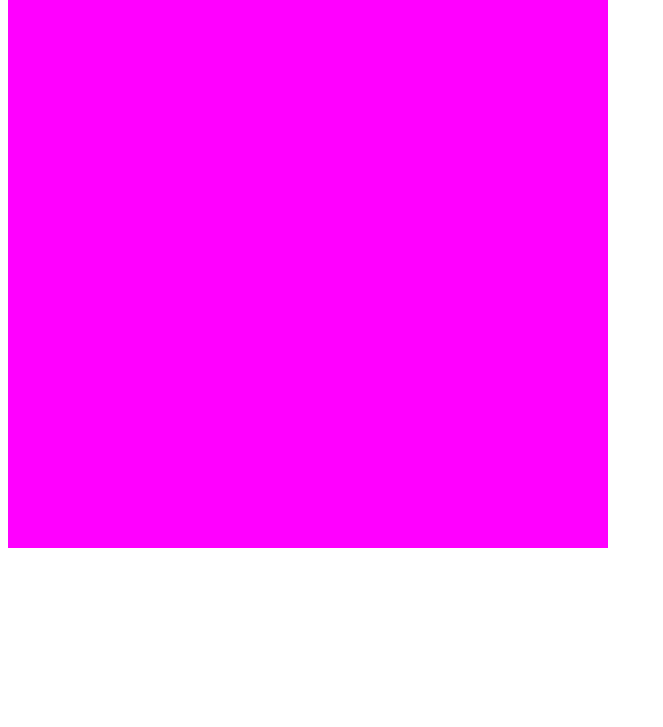
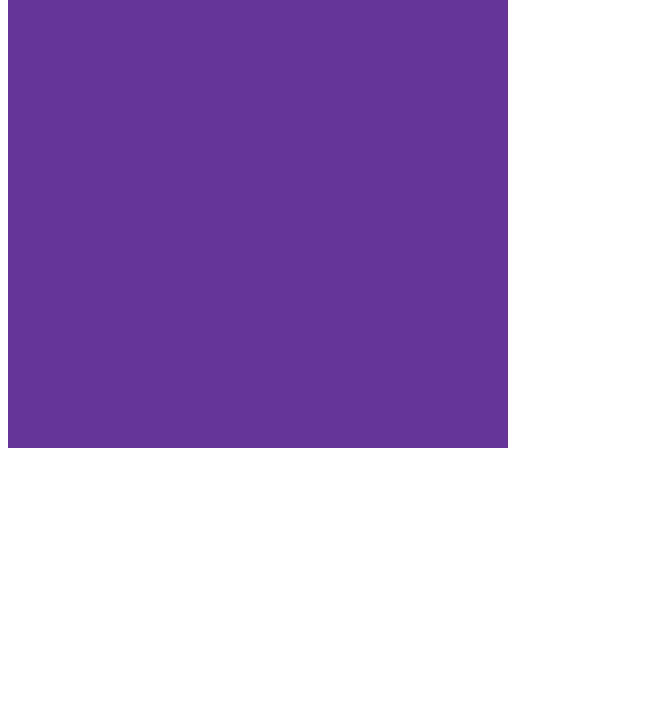
Before and after one commit to shimizubad/PWEB, a plain HTML site: page AtividadeExtra/AtividadeExtra.html in a window 1280 px wide. Shown: the part 73-800 px from the top of the page, without its empty margins (0-663 px from the left). Drawn offline with Linux system fonts and the light colour scheme.

Commit message:
Add files via upload

```diff
--- a/AtividadeExtra/mudacores.css
+++ b/AtividadeExtra/mudacores.css
@@ -1,9 +1,9 @@
 .mudacor{
-    width: 600px;
-    height: 600px
+    width: 500px;
+    height: 500px;
 }
 
-@media screen and (max-width: 1920px){
+@media screen and (max-width: 1920px) and (max-height: 1920px){
     .mudacor {
         background-color: yellow;
     }
@@ -12,7 +12,7 @@
         content: "Amarelo";
     }
 }
-@media screen and (max-width: 1366px){
+@media screen and (max-width: 1366px) and (max-height: 1366px){
     .mudacor {
         background-color: rebeccapurple;
     }
@@ -21,7 +21,7 @@
         content: "Roxo";
     }
 }
-@media screen and (max-width: 1080px){
+@media screen and (max-width: 1080px) and (max-height: 1080px){
     .mudacor {
         background-color: red;
     }
@@ -30,7 +30,7 @@
         content: "Vermelho";
     }
 }
-@media screen and (max-height: 1024px){
+@media screen and (max-width: 1024px) and (max-height: 1024px){
     .mudacor {
         background-color: magenta;
     }
@@ -39,7 +39,7 @@
         content: "Magenta";
     }
 }
-@media screen and (max-width: 768px){
+@media screen and (max-width: 768px) and (max-height: 768px){
     .mudacor {
         background-color: orange;
     }
@@ -48,7 +48,7 @@
         content: "Laranja";
     }
 }
-@media screen and (max-width: 420px){
+@media screen and (max-width: 420px) and (max-height: 420px){
     .mudacor {
         background-color: grey;
     }
```
